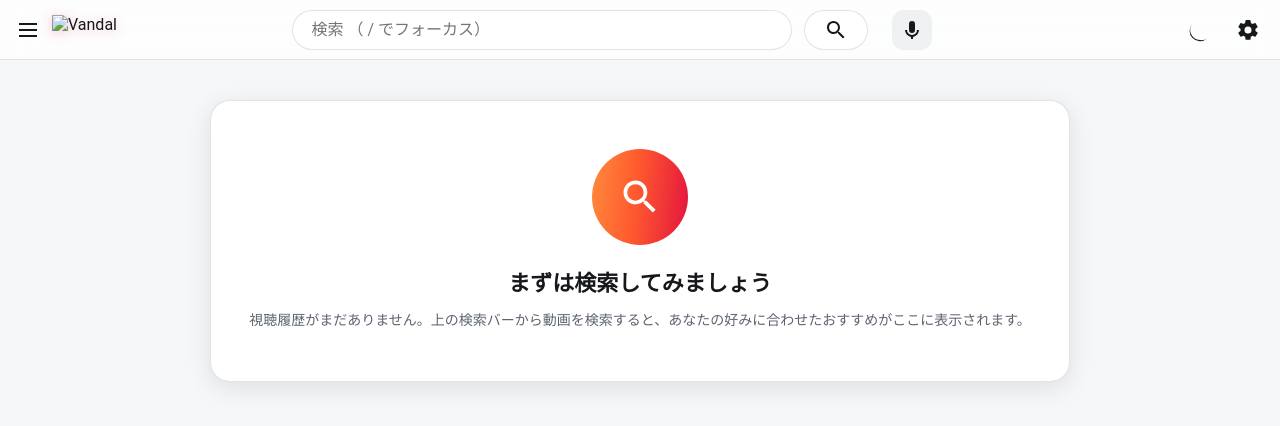
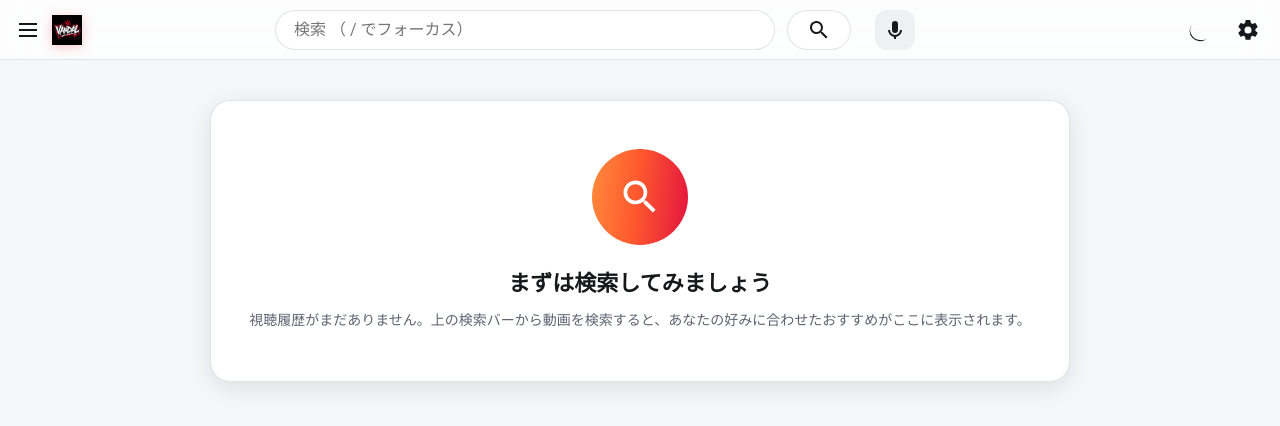
Before and after one commit to 2chkakinie-arch/Persimmon, a website: page public/index.html in a window 1280 px wide. Drawn offline with Linux system fonts and the light colour scheme.

Commit message:
Update index.html

```diff
--- a/public/index.html
+++ b/public/index.html
@@ -11,13 +11,9 @@
 <link rel="preconnect" href="https://yt3.ggpht.com" crossorigin>
 <link rel="dns-prefetch" href="https://yt3.ggpht.com">
 <title>Vandal</title>
-<!-- ロゴ差し替え: public/logo.svg（ロックアップ）と public/logo-mark.svg（マーク単体）
-     を同じファイル名で上書きするだけで、ヘッダー・ファビコン・設定ページがすべて変わります -->
-<link rel="icon" href="/logo-mark.svg" type="image/svg+xml">
+<link rel="icon" href="/logo.png" type="image/png">
 <link rel="stylesheet" href="/styles.css">
 <script>
-/* テーマの初期適用（チラつき防止のため CSS より前のインラインで実行）
-   既定値は OS のダークモード設定に追従（保存があればそれを優先） */
 (function () {
   try {
     var saved = localStorage.getItem('llytpr-theme');
@@ -33,9 +29,8 @@
     <button id="menu-btn" class="icon-btn" aria-label="メニュー（ナビゲーション）" title="ナビゲーション">
       <svg viewBox="0 0 24 24" class="ic"><path d="M3 5h18v2H3zm0 6h18v2H3zm0 6h18v2H3z"/></svg>
     </button>
-    <!-- ロゴ: /logo.svg を差し替えるだけで変更可能 -->
     <a class="logo" href="#/" aria-label="Vandal ホーム">
-      <img src="/logo.svg" alt="Vandal" class="logo-img">
+      <img src="/logo.png" alt="Vandal" class="logo-img">
     </a>
   </div>
   <div class="mh-center">
@@ -64,7 +59,6 @@
 </header>
 
 <div id="page">
-  <!-- ナビゲーションドロワー（既定は閉じた状態。menu-btn で開閉、状態は記憶） -->
   <nav id="mini-guide" aria-label="ナビゲーション">
     <div class="guide-scroll">
     <a class="guide-item" href="#/" data-nav="home">
@@ -100,7 +94,6 @@
   </main>
 </div>
 
-<!-- モバイル用ボトムナビ -->
 <nav id="bottom-nav" aria-label="モバイルナビゲーション">
   <a href="#/" data-nav="home"><svg viewBox="0 0 24 24" class="ic"><path d="M12 3l9 8h-3v9h-4v-6h-4v6H6v-9H3z"/></svg><span>ホーム</span></a>
   <a href="#/shorts" data-nav="shorts"><svg viewBox="0 0 24 24" class="ic"><path d="M10 15l5.2-3L10 9zM20.2 4.2a10 10 0 0 0-9.6.3A10 9 0 0 0 5 14 10 10 0 0 0 20.2 4.2zm-2.5 13A8.3 8.3 0 0 1 8.3 4.9a8.3 8.3 0 0 1 9.4 12.3z"/></svg><span>ショート</span></a>
```
